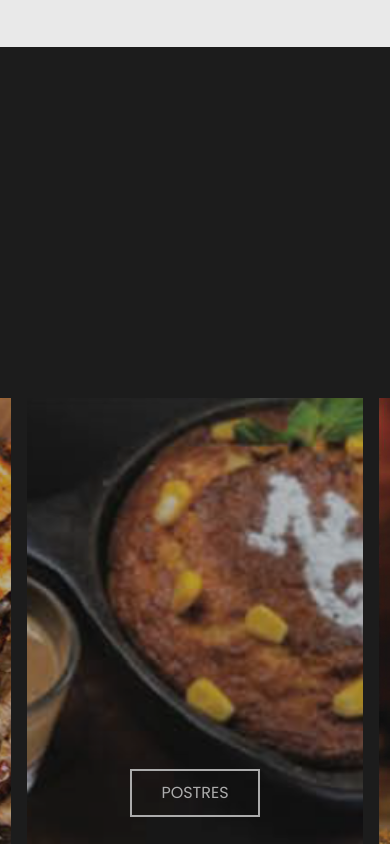
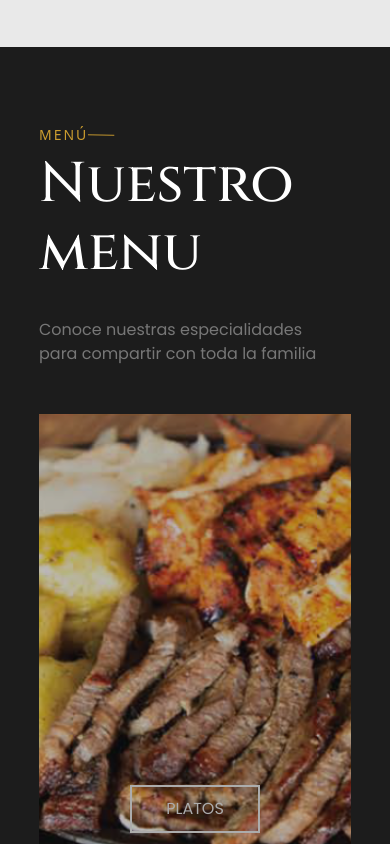
Before and after one commit to maurosanchezmatamoros/the-sound-of-grill, a React (Create React App) app: page / in a window 390 px wide. Shown: the part 2040-2884 px from the top of the page. Built offline with nearby package versions, Linux system fonts and the light colour scheme; the HTML template or start-up script is replaced by a standard one.

Commit message:
menu Responsive

```diff
--- a/src/styles/Menu.css
+++ b/src/styles/Menu.css
@@ -1,7 +1,7 @@
 .menuSection{
     margin: 0;
     padding: 0;
-    height: 1026px;
+    min-height: 1026px;
     width: 100%;
     display: flex;
     background-color: #1C1C1C;
@@ -12,8 +12,9 @@
 }
 
 .menuSectionContent{
-    width: 1040px;
-    height: 706px;
+    width: 100%;
+    padding: 10rem;
+    min-height: 706px;
 }
 
 .menuHeader{
@@ -52,11 +53,11 @@
     display: flex;
     justify-content: space-between;
     align-items: center;
-    width: 1040px;
 }
 
 .menuCards{
-    width: 336px;
+    width: 30%;
+    max-width: 336px;
     height: 467px;
     border: none;
     background-size: cover;
@@ -82,3 +83,27 @@
     font-family: 'Poppins';
     margin-bottom: 3rem;
 }
+
+@media screen and (max-width: 1000px){
+    .menuSectionContent{
+        padding: 5rem 0 5rem 0;
+        display: flex;
+        flex-direction: column;
+        align-items: center;
+    }
+    .menuHeader{
+        width: 80%;
+        display: flex;
+        flex-direction: column;
+        align-items: flex-start;
+    }
+    .menuLinks{
+        flex-direction: column;
+        width: 100%;
+        padding-top: 2rem;
+    }
+    .menuCards{
+        width: 80%;
+        max-width: 500px;
+    }
+}
```
